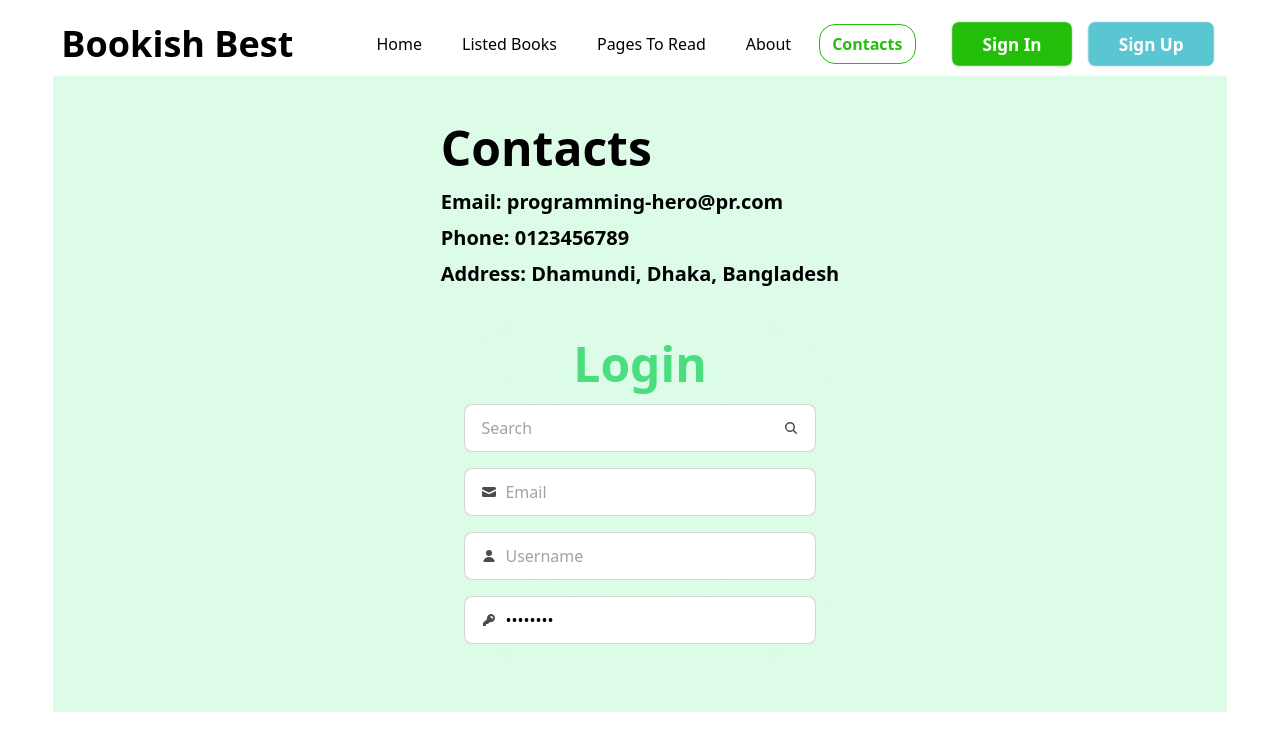
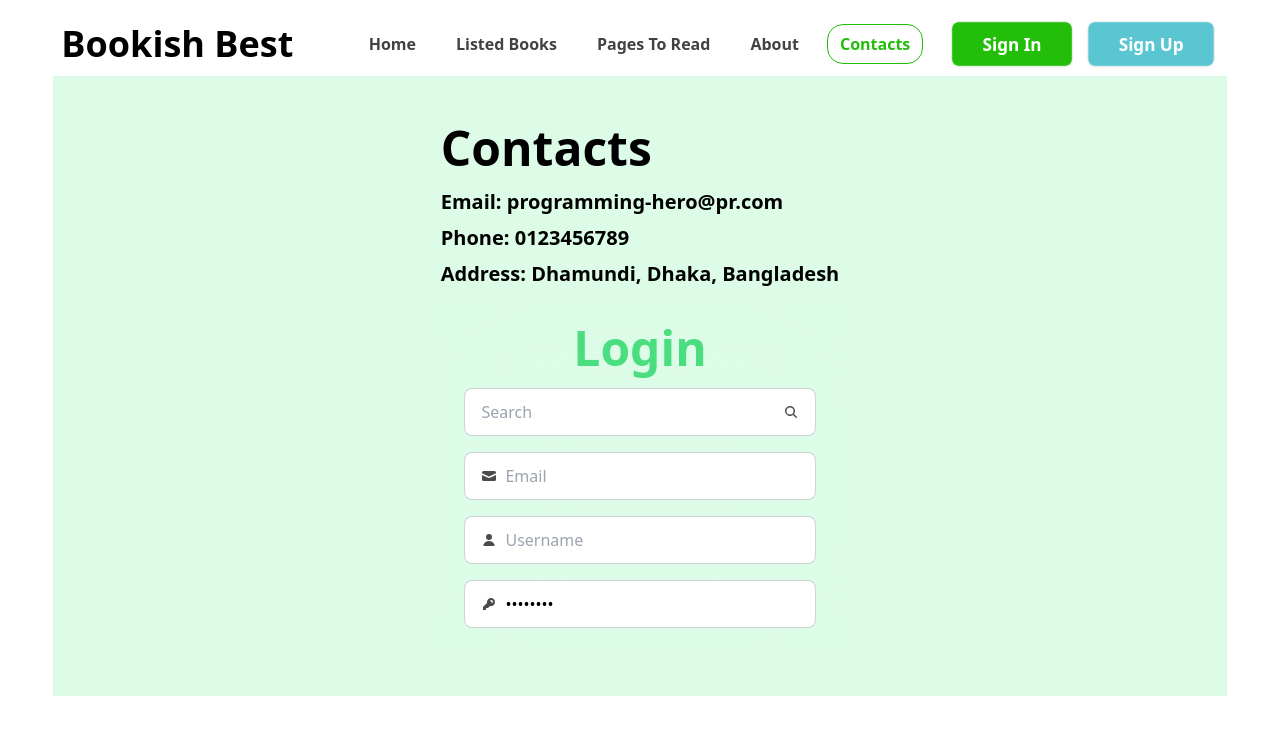
Before and after one commit to Meherab003/Bookish-Best, a React (Vite) app: page /contacts in a window 1280 px wide. Shown: the top 750 px of the page. Built offline with nearby package versions, Linux system fonts and the light colour scheme; a web font is replaced by a local one.

Commit message:
Minor ui fixes

```diff
--- a/src/Components/Contacts.jsx
+++ b/src/Components/Contacts.jsx
@@ -1,7 +1,7 @@
 const Contacts = () => {
   return (
     <div className="bg-green-100 bg-cover">
-      <div className="flex flex-col gap-8 items-center justify-center py-12">
+      <div className="flex flex-col gap-4 items-center justify-center py-12">
         <div className="flex flex-col gap-4 px-4">
             <h2 className=" text-4xl lg:text-5xl font-bold">Contacts</h2>
             <div className="flex flex-col gap-2">
--- a/src/Components/Header.jsx
+++ b/src/Components/Header.jsx
@@ -3,19 +3,19 @@ import { NavLink } from "react-router-dom";
 const Header = () => {
     const links = <>
         <li>
-            <NavLink className='px-3 py-2 lg:mx-1' to='/'>Home</NavLink>
+            <NavLink className='px-3 py-2 lg:mx-1 font-semibold text-[#131313CC]' to='/'>Home</NavLink>
         </li>
         <li>
-            <NavLink className='px-3 py-2 lg:mx-1' to='/listedbooks'>Listed Books</NavLink>
+            <NavLink className='px-3 py-2 lg:mx-1 font-semibold text-[#131313CC]' to='/listedbooks'>Listed Books</NavLink>
         </li>
         <li>
-            <NavLink className='px-3 py-2 lg:mx-1' to='/pagetoread'>Pages To Read</NavLink>
+            <NavLink className='px-3 py-2 lg:mx-1 font-semibold text-[#131313CC]' to='/pagetoread'>Pages To Read</NavLink>
         </li>
         <li>
-            <NavLink className='px-3 py-2 lg:mx-1' to='/about'>About</NavLink>
+            <NavLink className='px-3 py-2 lg:mx-1 font-semibold text-[#131313CC]' to='/about'>About</NavLink>
         </li>
         <li>
-            <NavLink className='px-3 py-2 lg:mx-1' to='/contacts'>Contacts</NavLink>
+            <NavLink className='px-3 py-2 lg:mx-1 font-semibold text-[#131313CC]' to='/contacts'>Contacts</NavLink>
         </li>
     </>
   return (
--- a/src/Components/ListedBookCard.jsx
+++ b/src/Components/ListedBookCard.jsx
@@ -24,7 +24,7 @@ const ListedBookCard = ({ book }) => {
       </div>
       <div className="flex flex-col gap-1 lg:gap-5 p-3 flex-1">
         <h3 className="text-2xl font-bold primary-font">{bookName}</h3>
-        <p className="text-[#131313CC]">By: {author}</p>
+        <p className="text-[#131313CC] font-semibold">By: {author}</p>
         <div className="flex flex-col lg:flex-row gap-1 lg:gap-5">
           <div className="flex gap-3 lg:gap-5 items-center">
             <p className="font-bold">Tag</p>
@@ -34,17 +34,17 @@ const ListedBookCard = ({ book }) => {
             ))}
             </div>
           </div>
-          <div className="flex items-center gap-2 text-[#13131399]">
+          <div className="flex items-center gap-2 text-[#13131399] font-semibold">
           <SlCalender />
             <p>Year of Publishing: {yearOfPublishing}</p>
           </div>
         </div>
         <div className="flex flex-col lg:flex-row gap-1 lg:gap-5 text-[#13131399] border-b pb-2">
-          <div className="flex items-center gap-2">
+          <div className="flex items-center gap-2 font-semibold">
             <MdOutlinePeopleAlt />
             <p>Publisher: {publisher}</p>
           </div>
-          <div className="flex items-center gap-2 text-[#13131399]">
+          <div className="flex items-center gap-2 text-[#13131399] font-semibold">
             <FaRegFileAlt />
             <p>Page: {totalPages}</p>
           </div>
@@ -57,7 +57,7 @@ const ListedBookCard = ({ book }) => {
             Rating: {rating}
           </p>
           <Link
-            className="btn btn-sm rounded-3xl bg-[#23BE0A] text-white"
+            className="btn btn-sm rounded-3xl bg-[#23BE0A] text-white "
             to={`/books/${id}`}
           >
             View Details
--- a/src/Components/PageToRead.jsx
+++ b/src/Components/PageToRead.jsx
@@ -41,7 +41,7 @@ const PageToRead = () => {
     return <path d={getPath(x, y, width, height)} stroke="none" fill={fill} />;
   };
   return (
-    <div className="flex justify-center items-center h-screen">
+    <div className="flex justify-center items-center h-screen bg-[#13131308]">
         <BarChart
           width={500}
           height={300}
```
